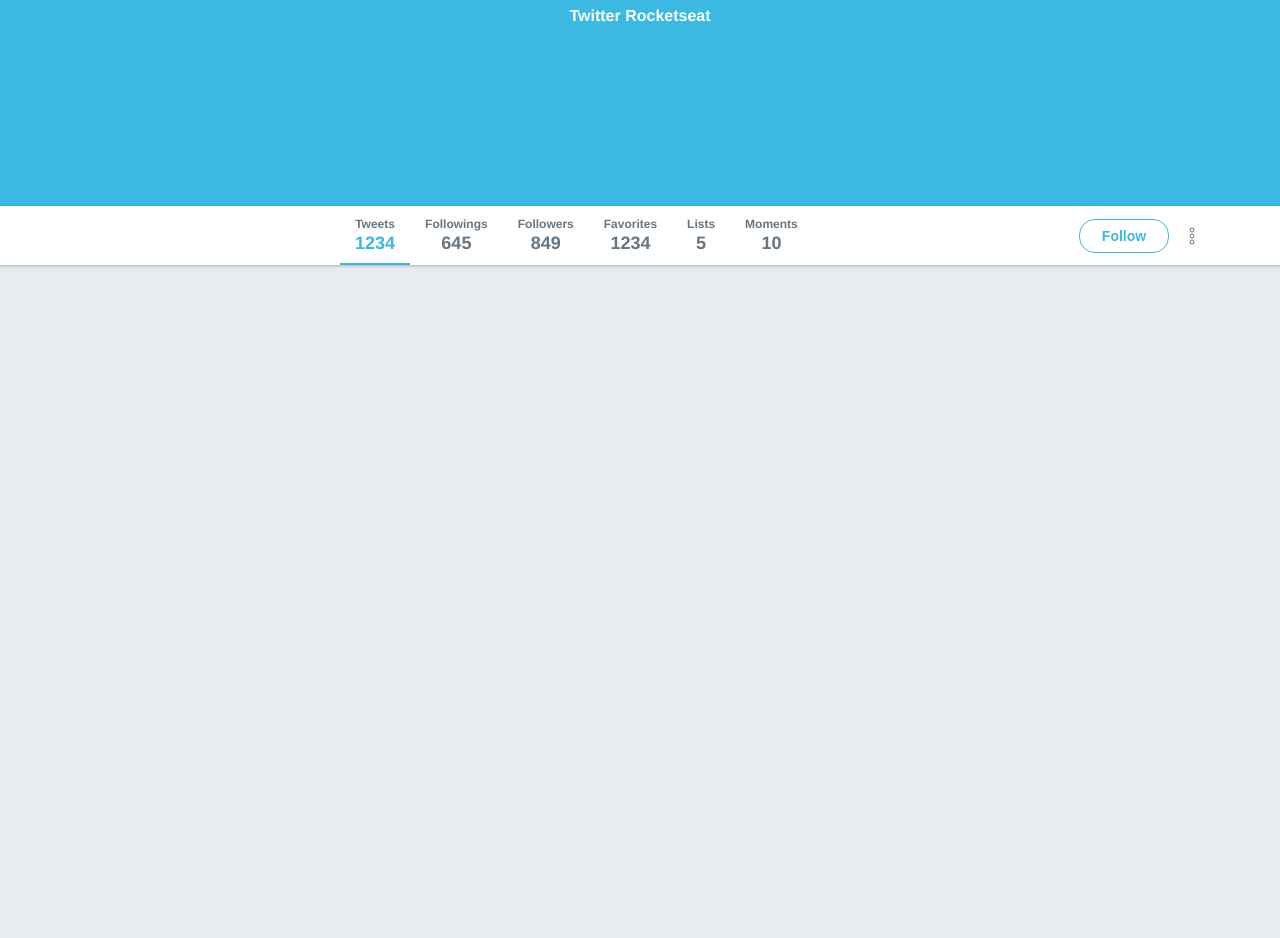
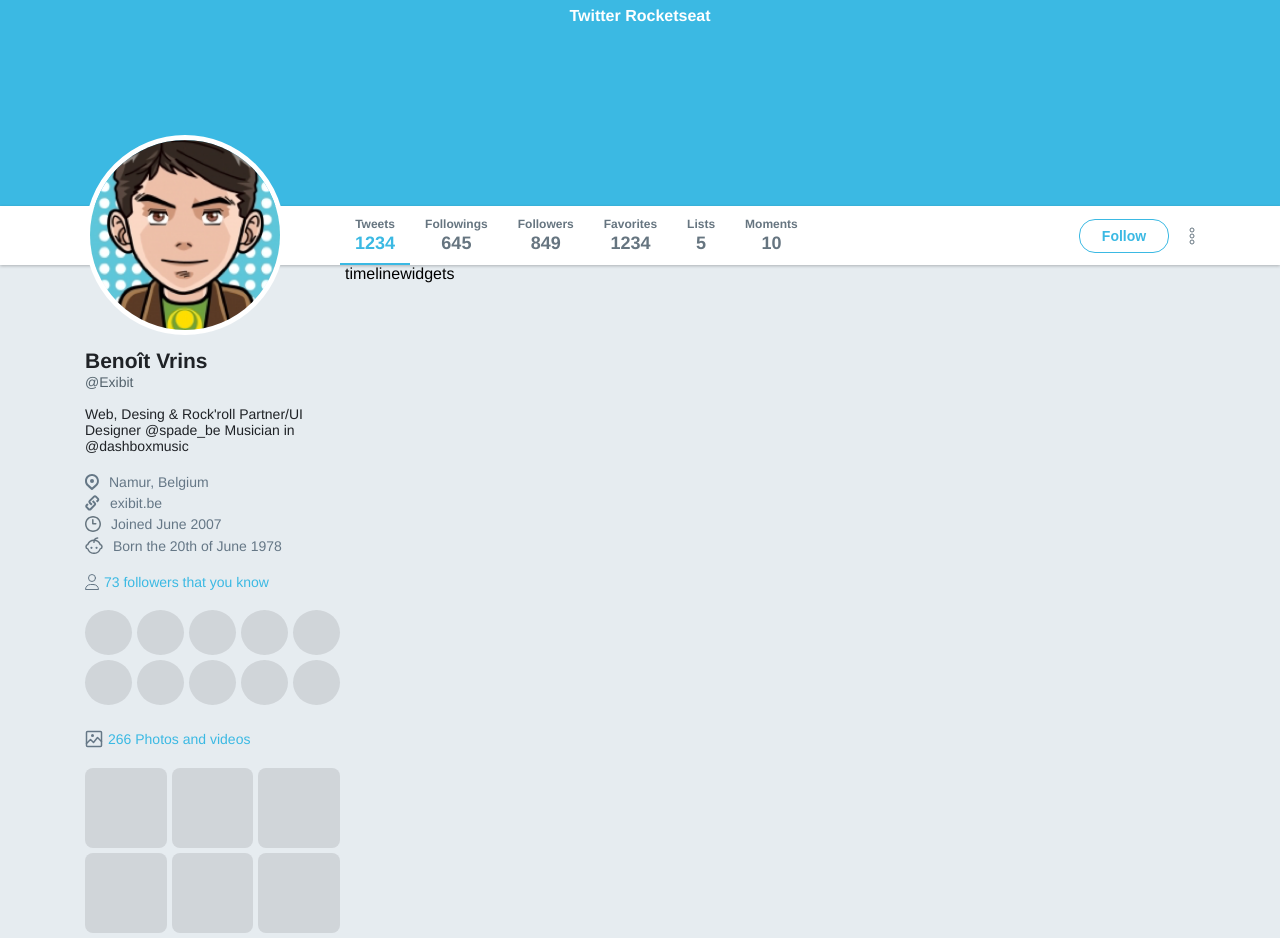
Before and after one commit to anacvignola/Twitter-Flexbox, a plain HTML site: page index.html in a window 1280 px wide. Shown: the part 220-1158 px from the top of the page. Before the commit the page ends 800 px from the top, so only its background shows below. Drawn offline with Linux system fonts and the light colour scheme.

Commit message:
add left profile bar

```diff
--- a/assets/css/style.css
+++ b/assets/css/style.css
@@ -155,3 +155,87 @@ div.bar .content .actions button{
   border-radius: 16px;
   margin-right: 20px;
 }
+div.wrapper-content{
+  display: flex;
+}
+div.wrapper-content aside.profile{
+  width: 260px;
+}
+div.wrapper-content aside.profile img.avatar{
+  width: 200px;
+  height: 200px;
+  border-radius: 50%;
+  border: 5px solid #fff;
+  margin-top: -130px;
+}
+div.wrapper-content aside.profile h1{
+  font-size: 21px;
+  color: #1f2226;
+  margin-top: 10px;
+}
+div.wrapper-content aside.profile span{
+  font-size: 14px;
+  color: #53626c;
+}
+div.wrapper-content aside.profile p{
+  font-size: 14px;
+  color: #1f2226;
+  margin-top: 15px;
+}
+div.wrapper-content aside.profile ul{
+  margin-top: 20px;
+  list-style: none;
+}
+div.wrapper-content aside.profile ul.list li{
+  font-size: 14px;
+  color: #657786;
+  display: flex;
+  align-items: center;
+  margin-top: 5px;
+}
+div.wrapper-content aside.profile ul.list li:first-child{
+  margin: 0;
+}
+div.wrapper-content aside.profile ul.list li img{
+  margin-right: 10px;
+}
+div.wrapper-content aside.profile .widget{
+  margin-top: 20px;
+}
+div.wrapper-content aside.profile .widget strong{
+  font-weight: normal;
+  color: #3bb9e3;
+  font-size: 14px;
+  display: flex;
+  align-items: center;
+}
+div.wrapper-content aside.profile .widget strong img{
+  margin-right: 5px;
+}
+
+div.wrapper-content aside.profile .followers ul{
+  list-style: none;
+  display: flex;
+  flex-wrap: wrap;
+}
+div.wrapper-content aside.profile .followers ul li{
+  width: 45px;
+  height: 45px;
+  background: #d0d5d9;
+  border-radius: 50%;
+  flex: 1 0 auto;
+  margin: 0 5px 5px 0;
+}
+div.wrapper-content aside.profile .images ul{
+  list-style: none;
+  display: flex;
+  flex-wrap: wrap;
+}
+div.wrapper-content aside.profile .images ul li{
+  width: 80px;
+  height: 80px;
+  background: #d0d5d9;
+  border-radius: 8px;
+  flex: 1 0 auto;
+  margin: 0 5px 5px 0;
+}
--- a/index.html
+++ b/index.html
@@ -64,6 +64,52 @@
       </div>
     </div>
   </div>
+  <div class="wrapper-content content">
+    <aside class="profile">
+      <img class="avatar" src="/assets/images/avatar.png" alt="Benoît Vrins">
+      <h1>Benoît Vrins</h1>
+      <span>@Exibit</span>
+      <p>Web, Desing & Rock'roll Partner/UI Designer @spade_be Musician in @dashboxmusic</p>
+      <ul class="list">
+        <li><img src="/assets/images/place.svg" alt="Place"> Namur, Belgium</li>
+        <li><img src="/assets/images/url.svg" alt="URL"> exibit.be</li>
+        <li><img src="/assets/images/joined.svg" alt="Joined"> Joined June 2007</li>
+        <li><img src="/assets/images/born.svg" alt="Born"> Born the 20th of June 1978</li>
+      </ul>
+      <div class="widget followers">
+        <strong><img src="/assets/images/followers.svg" alt="Followers"> 73 followers that you know</strong>
+        <ul>
+          <li></li>
+          <li></li>
+          <li></li>
+          <li></li>
+          <li></li>
+          <li></li>
+          <li></li>
+          <li></li>
+          <li></li>
+          <li></li>
+        </ul>
+      </div>
+      <div class="widget images">
+        <strong><img src="/assets/images/images.svg" alt="Images"> 266 Photos and videos</strong>
+        <ul>
+            <li></li>
+            <li></li>
+            <li></li>
+            <li></li>
+            <li></li>
+            <li></li>
+          </ul>
+      </div>
+    </aside>
+    <section class="timeline">
+      timeline
+    </section>
+    <aside class="widgets">
+      widgets
+    </aside>
+  </div>
 </body>
 
 </html>
```
